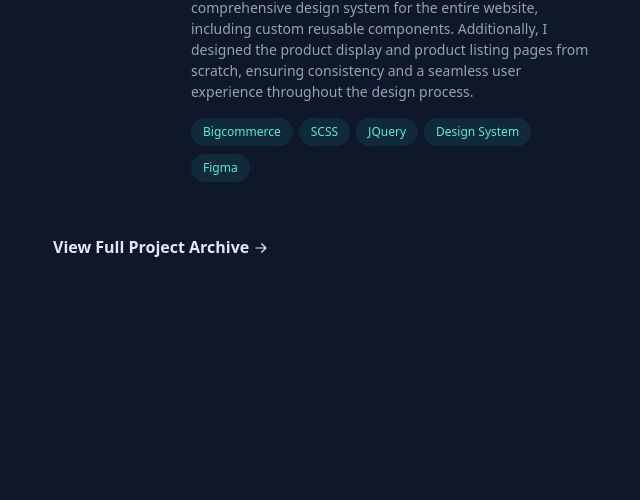
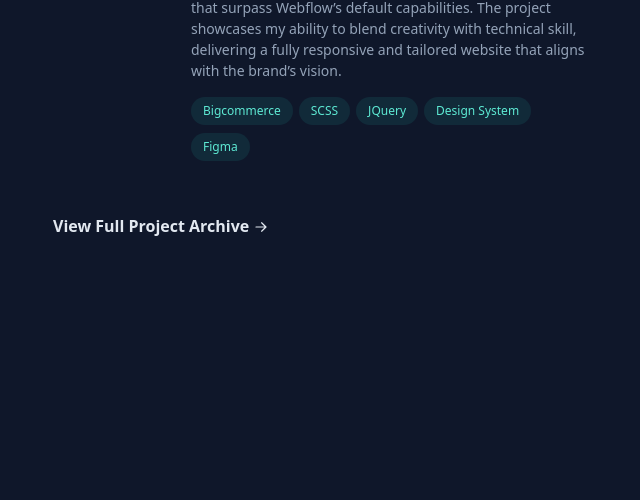
Before and after one commit to KajalThakur19/KajalThakur19.github.io, a website: page index.html in a window 1280 px wide. Shown: the part 2066-2566 px from the top of the page, without its empty margins (595-1235 px from the left). After the commit the page ends 2545 px from the top, so only its background shows below. Drawn offline with Linux system fonts and the light colour scheme.

Commit message:
Update index.html

```diff
--- a/index.html
+++ b/index.html
@@ -440,7 +440,7 @@
                                                             d="M5.22 14.78a.75.75 0 001.06 0l7.22-7.22v5.69a.75.75 0 001.5 0v-7.5a.75.75 0 00-.75-.75h-7.5a.75.75 0 000 1.5h5.69l-7.22 7.22a.75.75 0 000 1.06z"
                                                             clip-rule="evenodd"></path>
                                                     </svg></span></span></a></h3>
-                                    <p class="mt-2 text-sm leading-normal">I worked on a long-term agile e-commerce project in collaboration with the design team. For my POD, I created a comprehensive design system for the entire website, including custom reusable components. Additionally, I designed the product display and product listing pages from scratch, ensuring consistency and a seamless user experience throughout the design process.</p>
+                                    <p class="mt-2 text-sm leading-normal">I designed and developed the Wordfunnel website from scratch using Webflow, including custom, complex sections that surpass Webflow’s default capabilities. The project showcases my ability to blend creativity with technical skill, delivering a fully responsive and tailored website that aligns with the brand’s vision.</p>
                                     <ul class="mt-2 flex flex-wrap" aria-label="Technologies used:">
                                         <li class="mr-1.5 mt-2">
                                             <div
```
